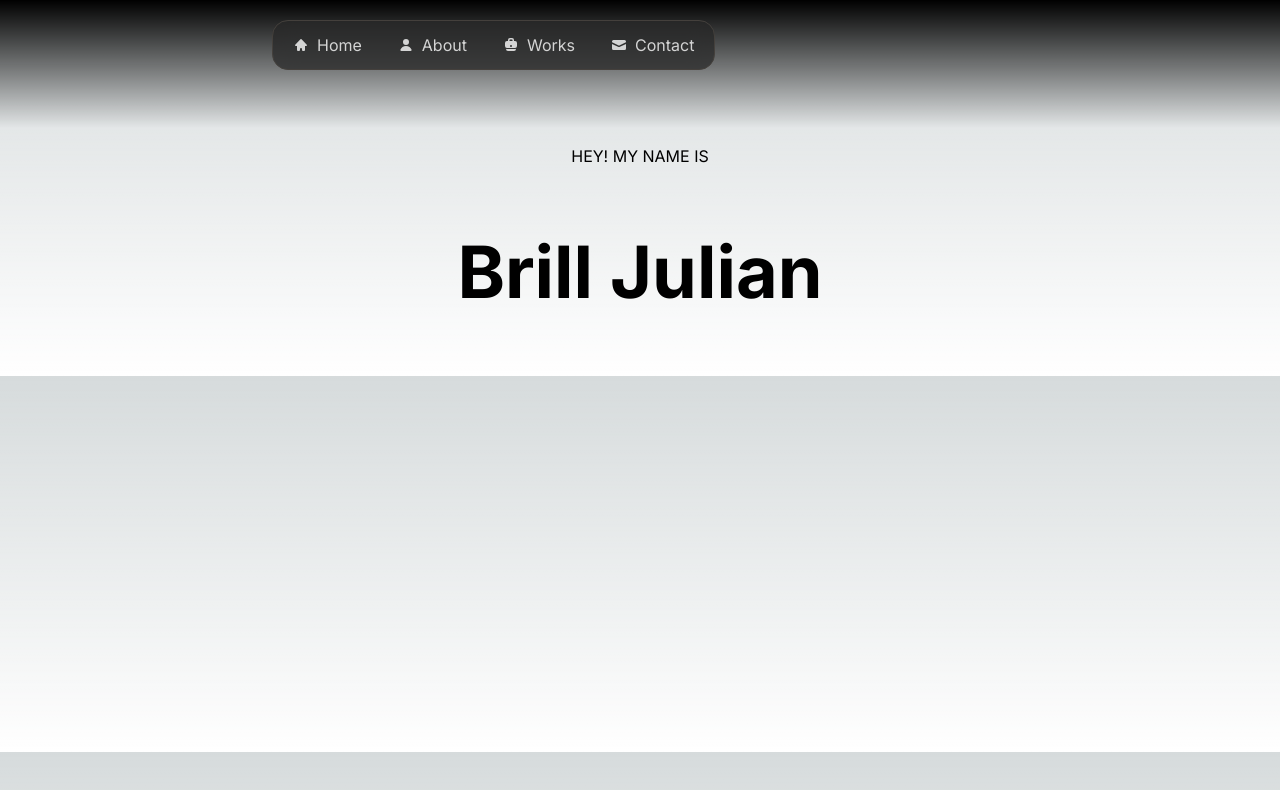
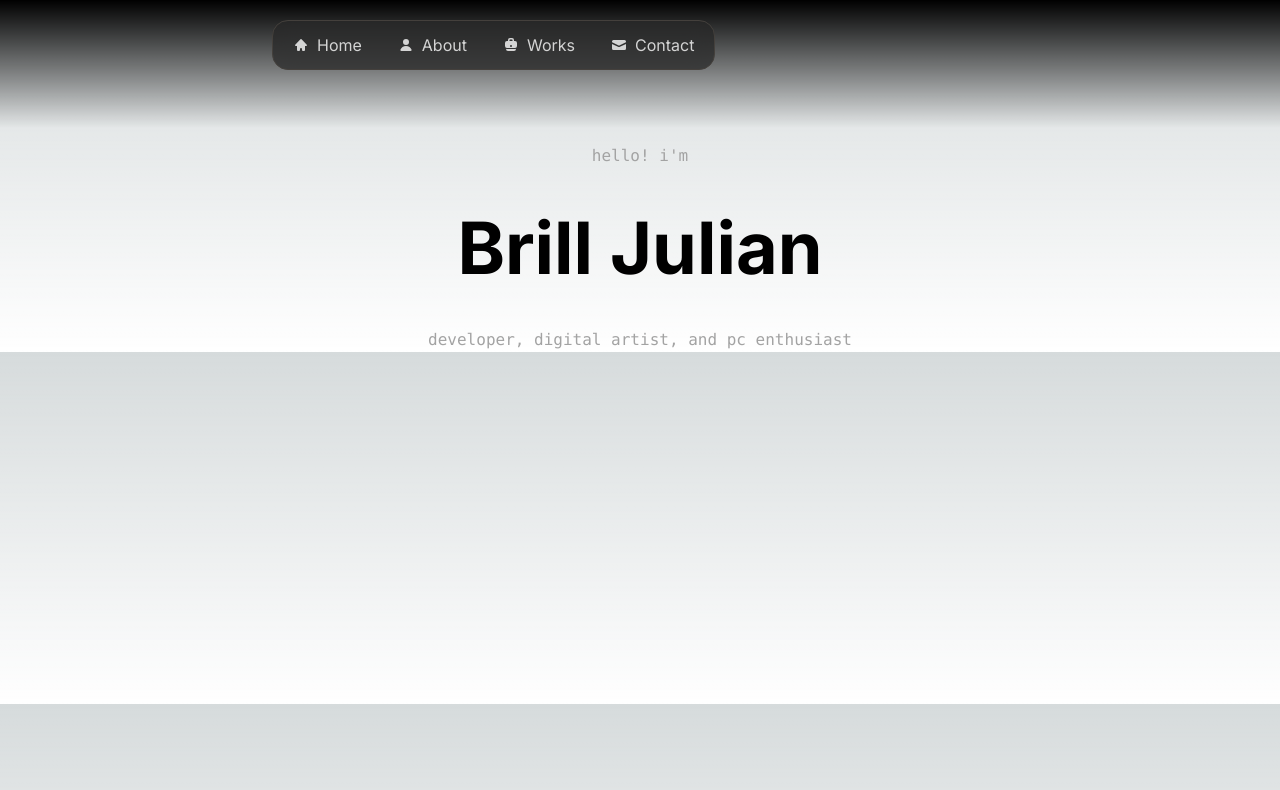
Before and after one commit to riru12/riruweb, a Next.js app: page / in a window 1280 px wide. Shown: the top 790 px of the page. Built offline with nearby package versions, Linux system fonts and the light colour scheme.

Commit message:
hero adjustments

```diff
--- a/app/assets/css/hero.css
+++ b/app/assets/css/hero.css
@@ -3,7 +3,7 @@
 }
 
 #hero:has(.fancy:hover) .letter{
-    font-size: 0px; /* 128px */
+    font-size: 0px;
 }
 
 .name {
@@ -30,21 +30,25 @@
 }
 
 .fancy:hover .enhance > :nth-child(1 of .special){
+    /* text-8xl */
     font-size: 6rem; /* 96px */
     transform: translate(-220%, -20%) rotate(8deg);
 }
 
 .fancy:hover .enhance > :nth-child(2 of .special){
+    /* text-8xl */
     font-size: 6rem; /* 96px */
     transform: translate(-50%, 20%) rotate(2deg);
 }
 
 .fancy:hover .enhance > :nth-child(3 of .special){
+    /* text-8xl */
     font-size: 6rem; /* 96px */
     transform: translate(120%, -20%) rotate(-3deg);
 }
 
 .fancy:hover .enhance > :nth-child(4 of .special){
+    /* text-8xl */
     font-size: 6rem; /* 96px */
     transform: translate(160%, 20%) rotate(-8deg);
 }
--- a/app/components/hero.jsx
+++ b/app/components/hero.jsx
@@ -4,9 +4,9 @@ import "../assets/css/hero.css";
 const Hero = () => {
     return(
         <div id="hero" className="flex flex-col items-center mt-36 mx-0 px-4 md:mx-[20vw]">
-            <div className="unfancy">HEY! MY NAME IS</div>
-            <div className="flex justify-center items-center h-52 w-full font-bold fancy name">
-                <div className="font-bold enhance">
+            <div className="unfancy font-mono text-neutral-400">hello! i'm</div>
+            <div className="flex justify-center items-center h-40 w-full font-bold fancy name">
+                <div className="font-bold enhance flex">
                     <span className="letter">B</span>
                     <span className="special">r</span>
                     <span className="special">i</span>
@@ -22,6 +22,7 @@ const Hero = () => {
                     <span className="letter">n</span>
                 </div>
             </div>
+            <div className="unfancy font-mono text-neutral-400">developer, digital artist, and pc enthusiast</div>
         </div>
     )
 }
```
